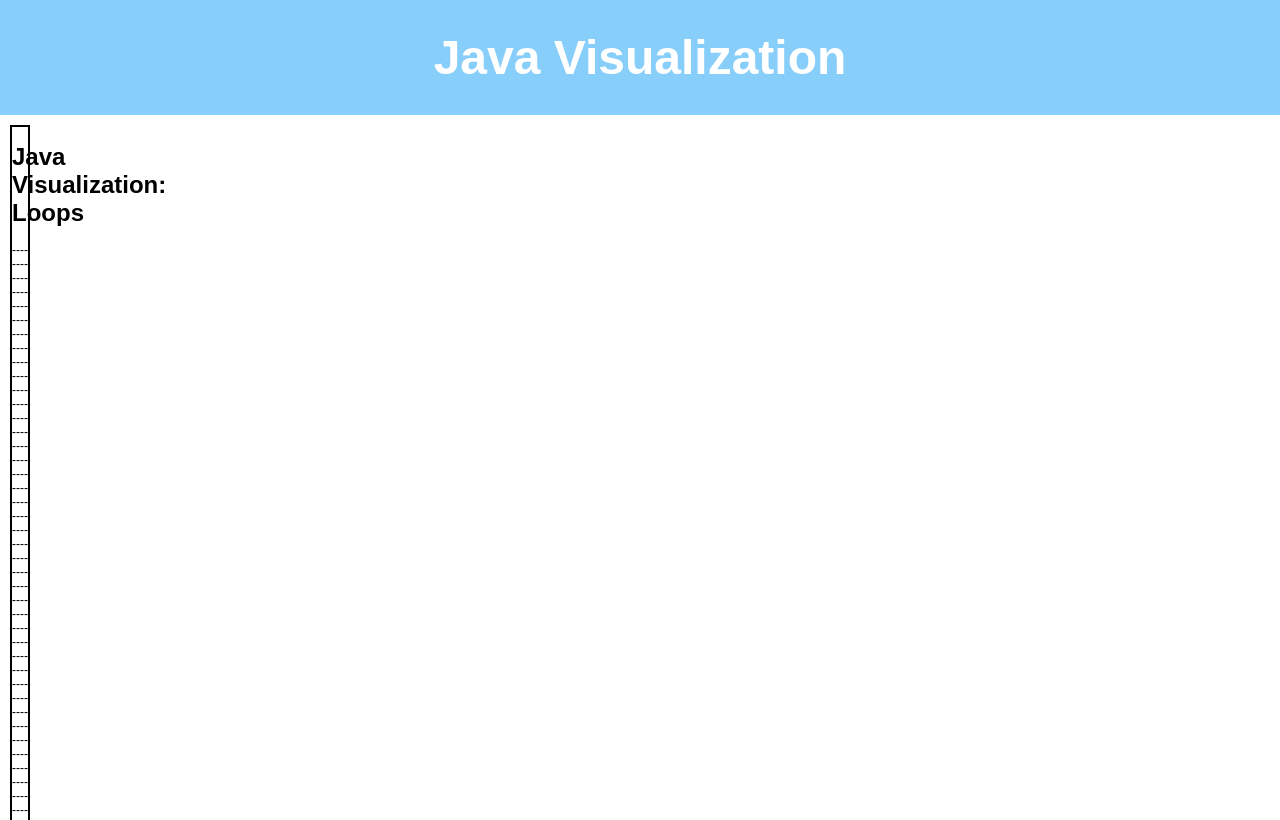
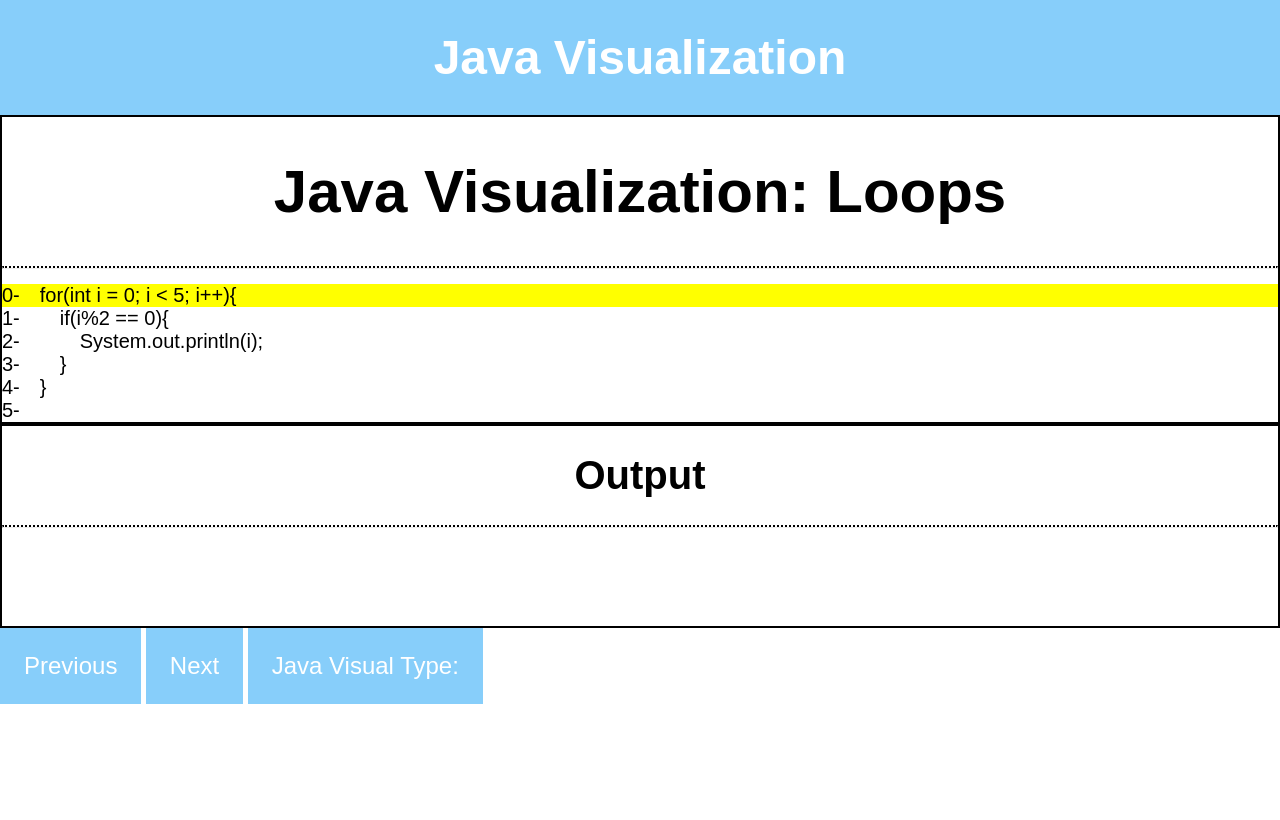
Before and after one commit to Trevo525/cs360java-project, a plain HTML site: page index.html in a window 1280 px wide. Shown: the top 820 px of the page. Drawn offline with nearby package versions, Linux system fonts and the light colour scheme.

Commit message:
Changes made by Edgar

```diff
--- a/index.html
+++ b/index.html
@@ -12,9 +12,7 @@
         <center>Java Visualization: Loops</center>
     </h1>
 
-    <p>
-        --------------------------------------------------------------------------------------------------------------------------------------------------------------------
-    </p>
+    <hr style="border-top: dotted 2.5px;" />
 
     <div id = "Output"></div>
 </div>
@@ -23,9 +21,8 @@
     <h1>
         <center>Output</center>
     </h1>
-    <p>
-        ----------------------------------------------------------------------------------------------------
-    </p>
+
+    <hr style="border-top: dotted 2.5px;" />
 
     <div id= "output1"></div>
     <div id= "test1"></div>
--- a/style.css
+++ b/style.css
@@ -2,7 +2,7 @@
     body
     {
         background: white;
-        margin: 0;
+        margin: 0 auto;
         font-family: Arial;
     }
 
@@ -10,7 +10,7 @@
         border: 30px solid lightskyblue;
         background-color:lightskyblue;
         padding: 0px;
-        margin: 0px;
+        margin: 0 auto;
         font-family: Arial;
         color:white;
         text-align: center;
@@ -20,14 +20,13 @@
     .TextBox
     {
         border: 2px solid black;
-        margin: 10px;
-        margin-right: 1250px;
-        font-size: 12px;
+        margin: 0 auto;
+        font-size: 30px;
     }
 
     .Code
     {
-        font-size: 15px;
+        font-size: 20px;
     }
     .selected
     {
@@ -38,17 +37,16 @@
     .Output
     {
         border: 2px solid black;
-        margin: 10px;
-        font-size: 12px;
-        margin-right: 1500px;
+        margin: 0 auto;
+        font-size: 20px;
         height: 200px;
     }
     .Pbutton
     {
     background-color: lightskyblue;
     color: white;
-    padding: 16px;
-    font-size: 16px;
+    padding: 24px;
+    font-size: 24px;
     border: none;
     }
     .previous
@@ -60,8 +58,8 @@
     {
     background-color: lightskyblue;
     color: white;
-    padding: 16px;
-    font-size: 16px;
+    padding: 24px;
+    font-size: 24px;
     border: none;
     }
     .next
@@ -74,8 +72,8 @@
     {
     background-color: lightskyblue;
     color: white;
-    padding: 16px;
-    font-size: 16px;
+    padding: 24px;
+    font-size: 24px;
     border: none;
     }
 
```
